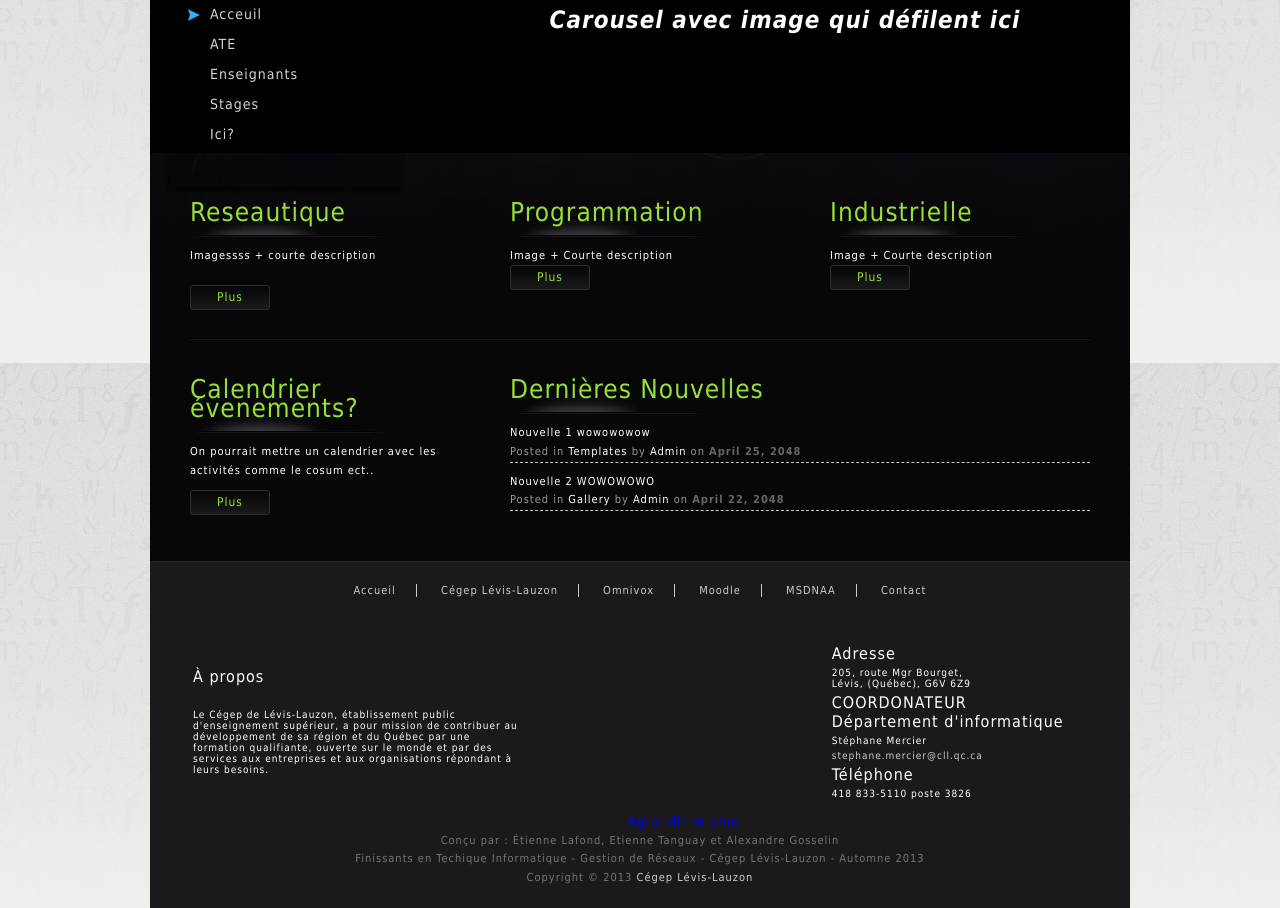
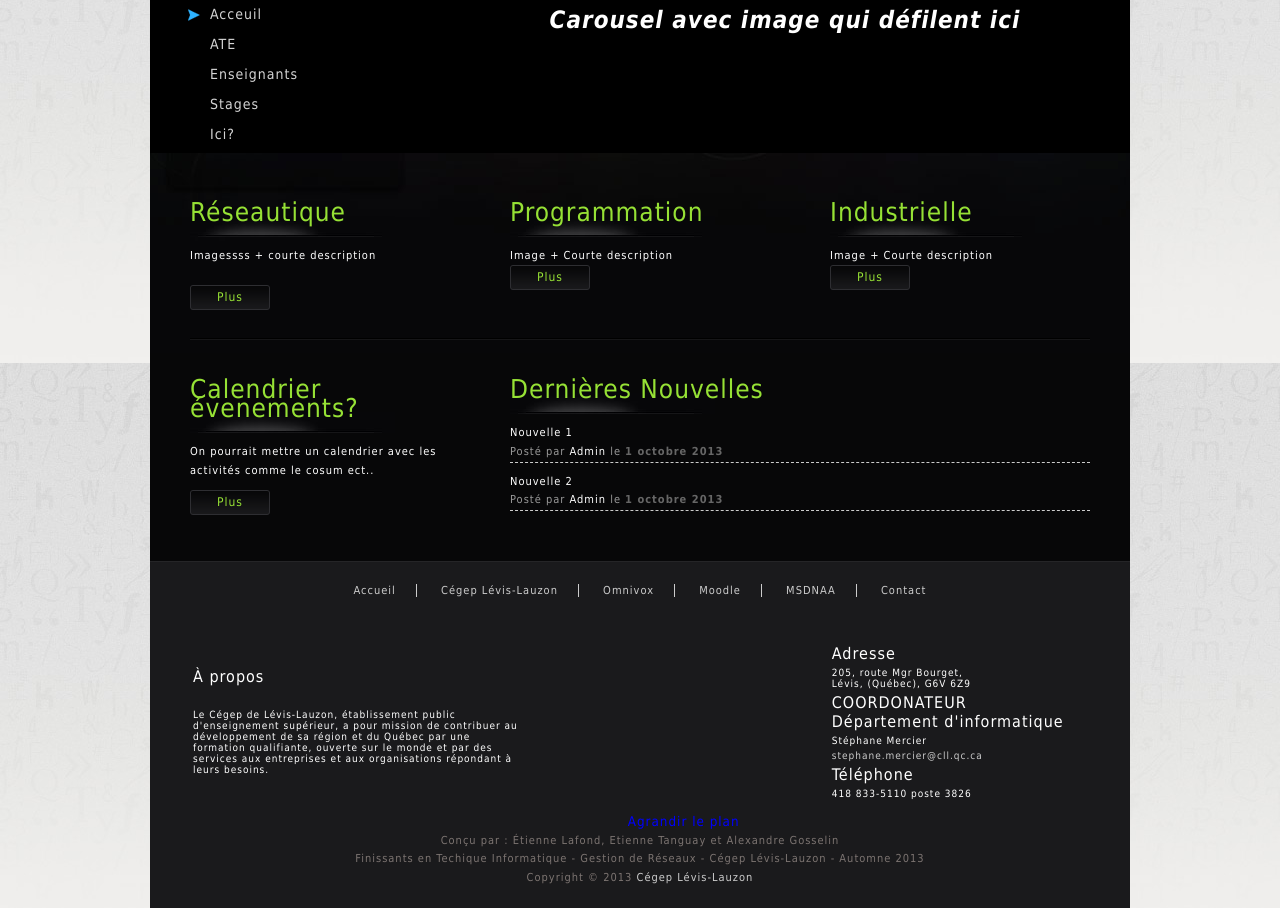
Before and after one commit to dinfcll/a13-dinf-siteweb, a PHP site: page / in a window 1280 px wide. Shown: the part 237-1145 px from the top of the page. Run offline with PHP 8.4, Linux system fonts and the light colour scheme; some libraries are stand-ins or nearby versions; grey boxes are pictures that could not be loaded.

Commit message:
nouvelles

```diff
--- a/index.php
+++ b/index.php
@@ -12,7 +12,7 @@ include('header.php');
         <div class="section_w900">
 
             <div class="section_w260 float_l margin_r60">
-                <h2>Reseautique</h2>
+                <h2>Réseautique</h2>
 
                 <p>Imagessss + courte description</p>
 
@@ -67,17 +67,15 @@ include('header.php');
                 <h2>Dernières Nouvelles</h2>
 
                 <div class="news_box">
-                    <p> Nouvelle 1 wowowowow </p>
+                    <p> Nouvelle 1</p>
 
-                    <p class="post_info">Posted in <a href="#">Templates</a> by <a href="#">Admin</a> on <strong>April
-                        25, 2048</strong></p>
+                    <p class="post_info">Posté par <a href="#">Admin</a> le <strong>1 octobre 2013</strong></p>
                 </div>
 
                 <div class="news_box">
-                    <p> Nouvelle 2 WOWOWOWO</p>
+                    <p> Nouvelle 2</p>
 
-                    <p class="post_info">Posted in <a href="#">Gallery</a> by <a href="#">Admin</a> on <strong>April 22,
-                        2048</strong></p>
+                    <p class="post_info">Posté par <a href="#">Admin</a> le <strong>1 octobre 2013</strong></p>
                 </div>
 
             </div>
```
